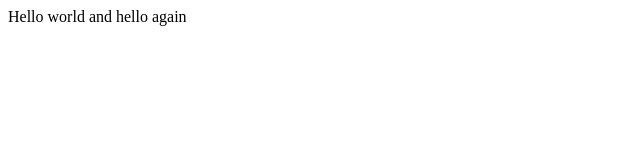
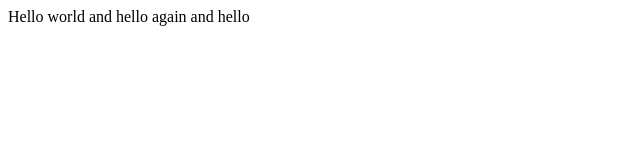
Before and after one commit to emjay1246/Hello-world, a plain HTML site: page hello_world.html in a window 1280 px wide. Shown: the full height of the page, 0-640 px from the left. Drawn offline with Linux system fonts and the light colour scheme.

Commit message:
another addition

```diff
--- a/hello_world.html
+++ b/hello_world.html
@@ -4,6 +4,6 @@
 	<title>Hello world</title>
 </head>
 <body>
- Hello world and hello again
+ Hello world and hello again and hello
 </body>
 </html>
```
